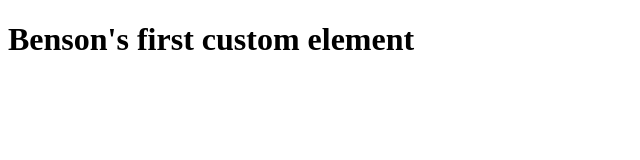
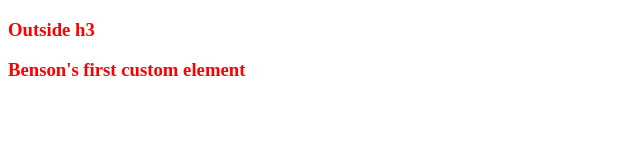
Before and after one commit to MechaChen/web-component-try-out, a plain HTML site: page index.html in a window 1280 px wide. Shown: the whole page, without its empty margins (0-640 px from the left). Drawn offline with Linux system fonts and the light colour scheme.

Commit message:
feat: 1. Basic Web Component - outside style pollute

```diff
--- a/index.html
+++ b/index.html
@@ -4,9 +4,15 @@
     <meta charset="UTF-8" />
     <meta name="viewport" content="width=device-width, initial-scale=1.0" />
     <title>Document</title>
+    <style>
+      h3 {
+        color: red;
+      }
+    </style>
   </head>
   <body>
     <script defer src="todo.js"></script>
+    <h3>Outside h3</h3>
     <todo-item>Benson's first custom element</todo-item>
   </body>
 </html>
--- a/todo.js
+++ b/todo.js
@@ -1,7 +1,7 @@
 class TodoItem extends HTMLElement {
   constructor() {
     super();
-    this.innerHTML = `<h1>${this.innerHTML}</h1>`;
+    this.innerHTML = `<h3>${this.innerHTML}</h3>`;
   }
 }
 
```
